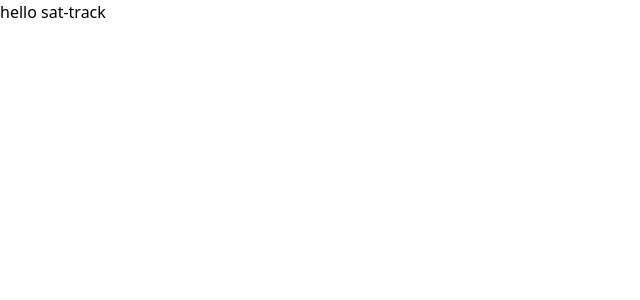
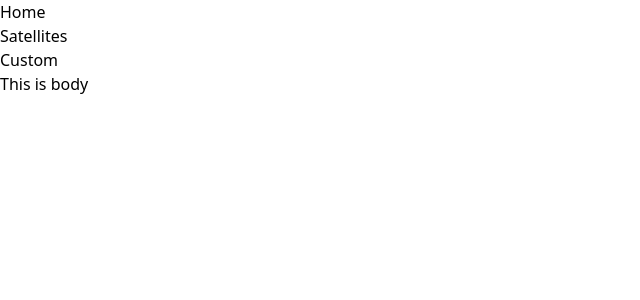
Before and after one commit to stichmc/sat-track, a React (Vite) app: page /home in a window 1280 px wide. Shown: the top 300 px of the page, without its empty margins (0-640 px from the left). Built offline with nearby package versions, Linux system fonts and the light colour scheme.

Commit message:
Basic Navbar

```diff
--- a/package.json
+++ b/package.json
@@ -10,9 +10,13 @@
     "preview": "vite preview"
   },
   "dependencies": {
+
     "axios": "^1.6.7",
+
     "react": "^18.2.0",
     "react-dom": "^18.2.0",
+    "react-router": "^6.22.2",
+    "react-router-dom": "^6.22.2",
     "three": "^0.162.0"
   },
   "devDependencies": {
--- a/src/App.tsx
+++ /dev/null
@@ -1,5 +0,0 @@
-function App() {
-  return <>hello sat-track</>;
-}
-
-export default App;
--- /dev/null
+++ b/src/components/Navbar.tsx
@@ -0,0 +1,17 @@
+import { Link } from "react-router-dom";
+
+export default function Navbar() {
+  return (
+    <div className="flex flex-col :flex-row items-center justify-center p-4">
+      <Link to={`/home`}>
+          <p className="text-lg font-bold">Home</p>
+      </Link>
+      <Link to={`/satellites`}>
+          <p className="text-lg font-bold">Satellites</p>
+      </Link>
+      <Link to={`/custom`}>
+          <p className="text-lg font-bold">Custom</p>
+      </Link>
+    </div>
+  );
+}
--- a/src/main.tsx
+++ b/src/main.tsx
@@ -1,10 +1,24 @@
-import React from 'react'
-import ReactDOM from 'react-dom/client'
-import App from './App.tsx'
-import './index.css'
+import React from "react";
+import ReactDOM from "react-dom/client";
+import "./index.css";
+import { BrowserRouter, Route, Routes, Navigate } from "react-router-dom";
 
-ReactDOM.createRoot(document.getElementById('root')!).render(
+// Components
+import Navbar from "./components/Navbar.tsx";
+// import Footer from "./components/Footer.tsx";
+
+// Pages
+import Home from "./pages/Home.tsx";
+
+ReactDOM.createRoot(document.getElementById("root")!).render(
   <React.StrictMode>
-    <App />
-  </React.StrictMode>,
-)
+    <BrowserRouter>
+      <Navbar />
+      <Routes>
+        <Route path="/" element={<Navigate to={`/home`} />} />
+        <Route path="*" element={<Navigate to={`$/home`} />} />
+        <Route path="/home" element={<Home></Home>}> </Route>
+      </Routes>
+    </BrowserRouter>
+  </React.StrictMode>
+);
--- /dev/null
+++ b/src/pages/Home.tsx
@@ -0,0 +1,23 @@
+// import { useState, useEffect } from "react";
+
+const Home = () => {
+
+  // const [fadeIn, setFadeIn] = useState(false);
+
+  // useEffect(() => {
+  //   setFadeIn(true);
+  // }, []);
+
+  return (
+    // <div      className={`flex justify-center items-center h-full p-20 ${
+    //   fadeIn ? "opacity-100 duration-1000" : "opacity-0 duration-500"
+    // } transition-opacity mb-10`}>
+
+    <div>
+      This is body
+    </div>
+    // </div>
+  )
+};
+
+export default Home;
```
Also changed, not shown: 1 other file (tests, documents, lock files or other folders).
